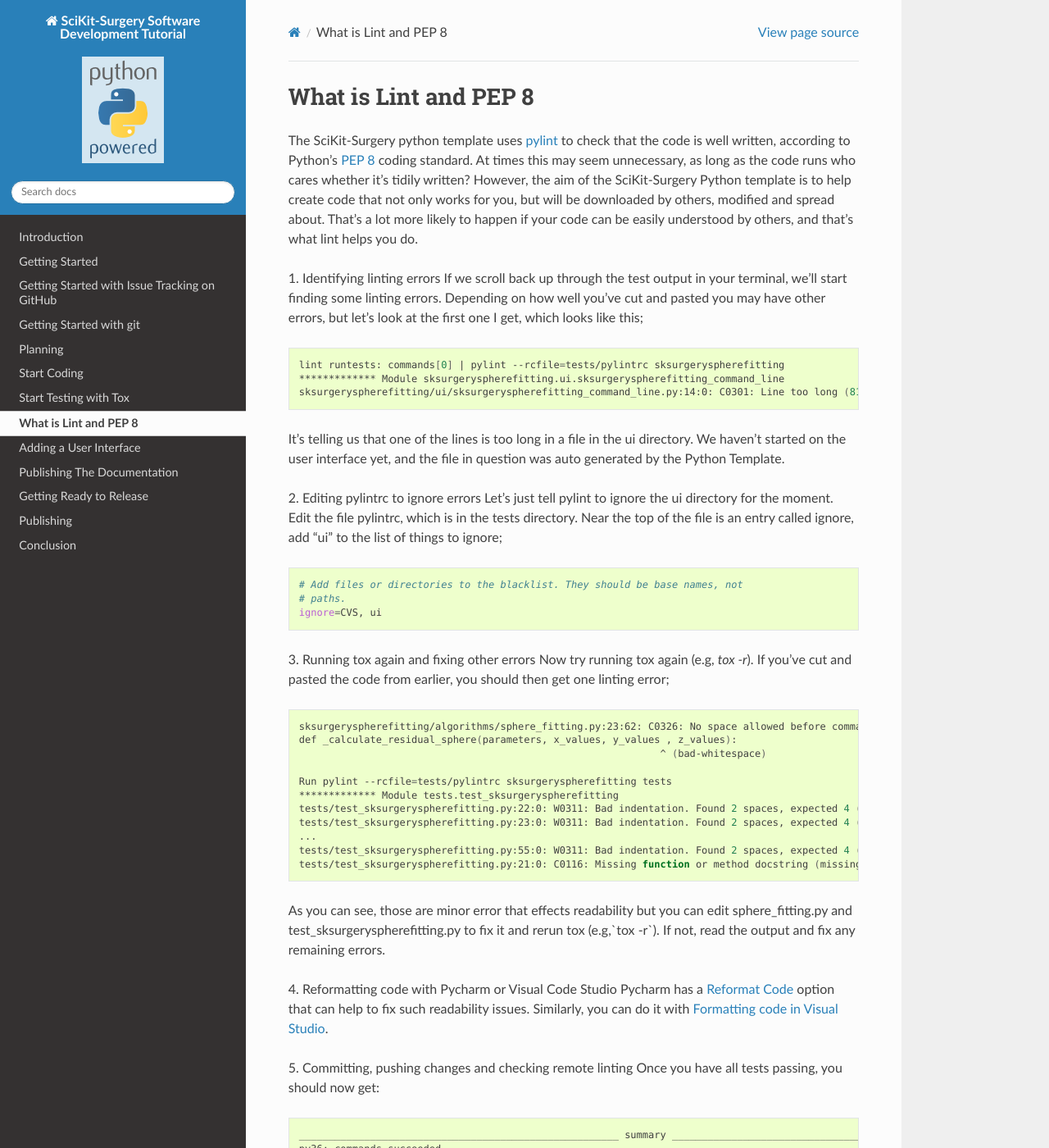
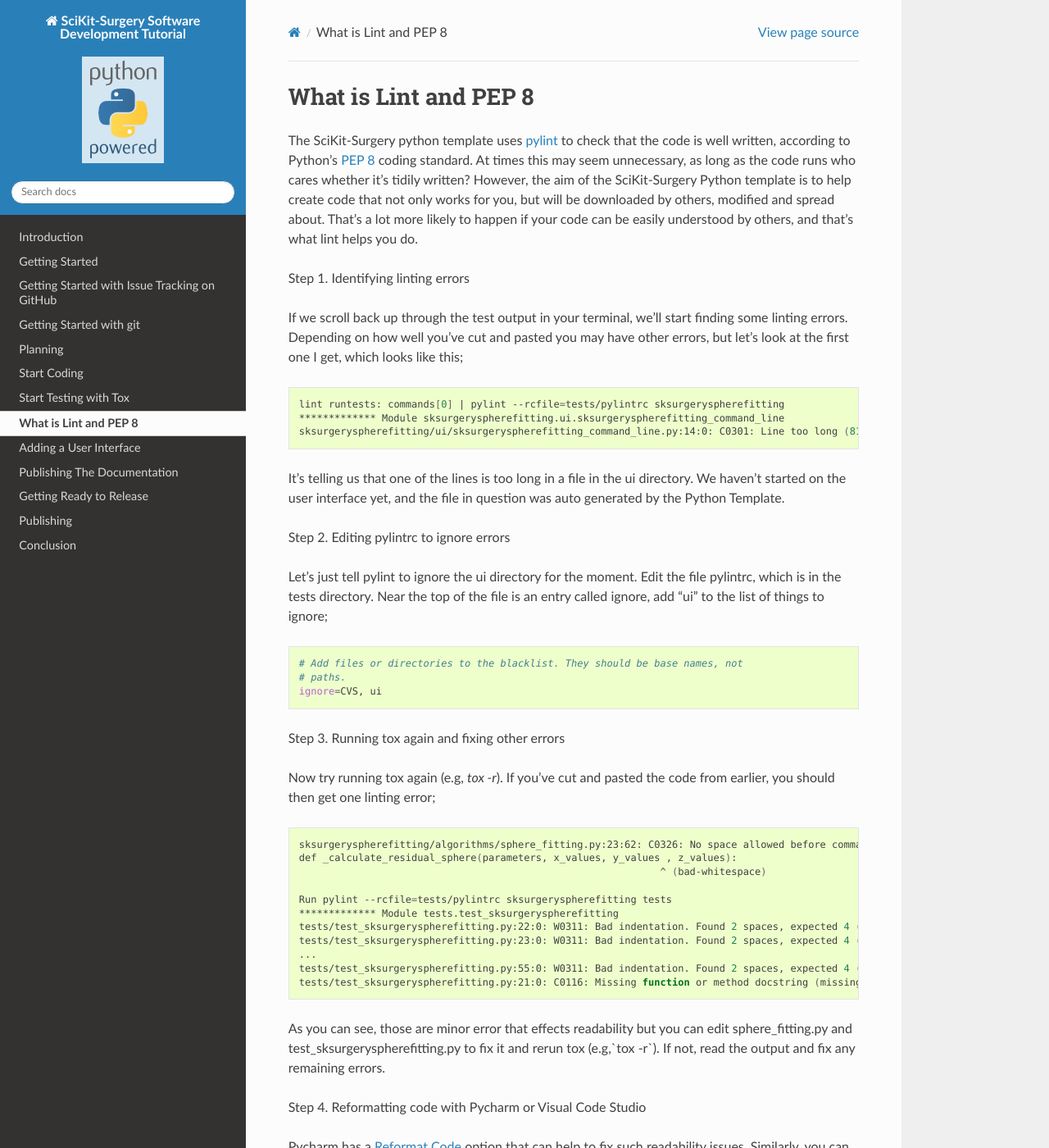
Before and after one commit to SciKit-Surgery/scikit-surgerytutorial02, a Sphinx documentation site: the page built from doc/06.1_Linting.rst, in a window 1280 px wide and 1400 px high. Shown: the whole window at 82% size. Built offline with Sphinx 7.4.7 and the Read the Docs theme 2.0.0, drawn with Linux system fonts in a browser that asks for light colours; formulas are drawn with MathJax 3; some of the changed text lies outside the part shown.

Commit message:
Adds descriptive steps and new lines in doc/06.1_Linting (#39, #36)

```diff
--- a/doc/06.1_Linting.rst
+++ b/doc/06.1_Linting.rst
@@ -11,7 +11,8 @@
 you, but will be downloaded by others, modified and spread about. That's a lot more likely to happen if your code
 can be easily understood by others, and that's what lint helps you do.
 
-1. Identifying linting errors
+Step 1. Identifying linting errors
+
 If we scroll back up through the test output in your terminal, we'll start finding some linting errors. Depending on
 how well you've cut and pasted you may have other errors, but let's look at the first one I get, which
 looks like this;
@@ -24,7 +25,8 @@
 It's telling us that one of the lines is too long in a file in the ui directory. We haven't started on the user
 interface yet, and the file in question was auto generated by the Python Template.
 
-2. Editing pylintrc to ignore errors
+Step 2. Editing pylintrc to ignore errors
+
 Let's just tell pylint to ignore the ui directory for the moment.
 Edit the file pylintrc, which is in the tests directory. Near the top of the file is an entry called
 ignore, add "ui" to the list of things to ignore;
@@ -34,7 +36,8 @@
    # paths.
    ignore=CVS, ui
 
-3. Running tox again and fixing other errors
+Step 3. Running tox again and fixing other errors
+
 Now try running tox again (e.g, `tox -r`). If you've cut and pasted the code from earlier, you should then get
 one linting error;
 ::
@@ -55,11 +58,13 @@
 As you can see, those are minor error that effects readability but you can edit sphere_fitting.py and test_sksurgeryspherefitting.py
 to fix it and rerun tox (e.g,`tox -r`). If not, read the output and fix any remaining errors.
 
-4. Reformatting code with Pycharm or Visual Code Studio
+Step 4. Reformatting code with Pycharm or Visual Code Studio
+
 Pycharm has a `Reformat Code`_ option that can help to fix such readability issues.
 Similarly, you can do it with `Formatting code in Visual Studio`_.
 
-5. Committing, pushing changes and checking remote linting
+Step 5. Committing, pushing changes and checking remote linting
+
 Once you have all tests passing, you should now get:
 ::
 
@@ -86,7 +91,8 @@
    :alt: Your commit passing on GitHub
    :align: center
 
-6. Merging branch and closing issue
+Step 6. Merging branch and closing issue
+
 Your code is working now. So lets draw a line under it. Use git to merge your branch back to main,
 and push it to the origin. Then close the issue on GitHub.
 ::
```
